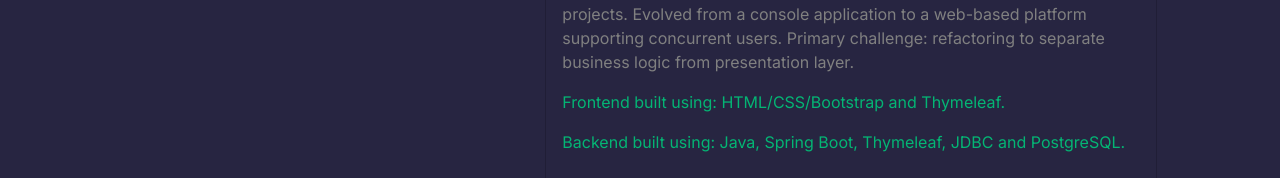
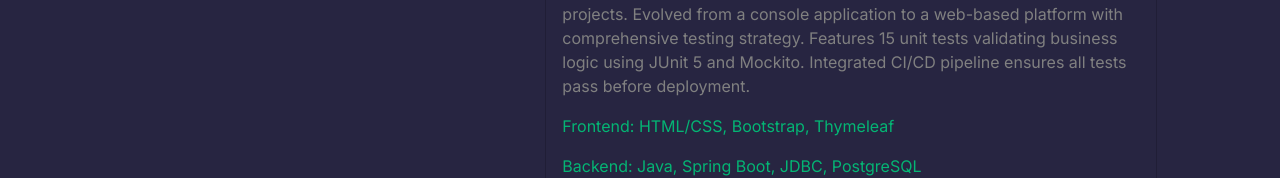
Before and after one commit to Richard-Mackey/portfolio, a plain HTML site: page index.html in a window 1280 px wide. Shown: the part 630-808 px from the top of the page. Drawn offline with nearby package versions, Linux system fonts and the light colour scheme.

Commit message:
Updates to Poise PMS project and CV

```diff
--- a/index.html
+++ b/index.html
@@ -119,18 +119,19 @@
                   <p class="card-text">
                     A full-stack project management system for managing
                     construction projects. Evolved from a console application to
-                    a web-based platform supporting concurrent users. Primary
-                    challenge: refactoring to separate business logic from
-                    presentation layer.
+                    a web-based platform with comprehensive testing strategy.
+                    Features 15 unit tests validating business logic using JUnit
+                    5 and Mockito. Integrated CI/CD pipeline ensures all tests
+                    pass before deployment.
                   </p>
 
                   <p class="stack-text">
-                    Frontend built using: HTML/CSS/Bootstrap and Thymeleaf.
+                    Frontend: HTML/CSS, Bootstrap, Thymeleaf
                   </p>
                   <p class="stack-text">
-                    Backend built using: Java, Spring Boot, Thymeleaf, JDBC and
-                    PostgreSQL.
+                    Backend: Java, Spring Boot, JDBC, PostgreSQL
                   </p>
+                  <p class="stack-text">Testing: JUnit 5, Mockito, MockMvc</p>
                 </div>
               </a>
             </div>
```
Also changed, not shown: 1 other file.
